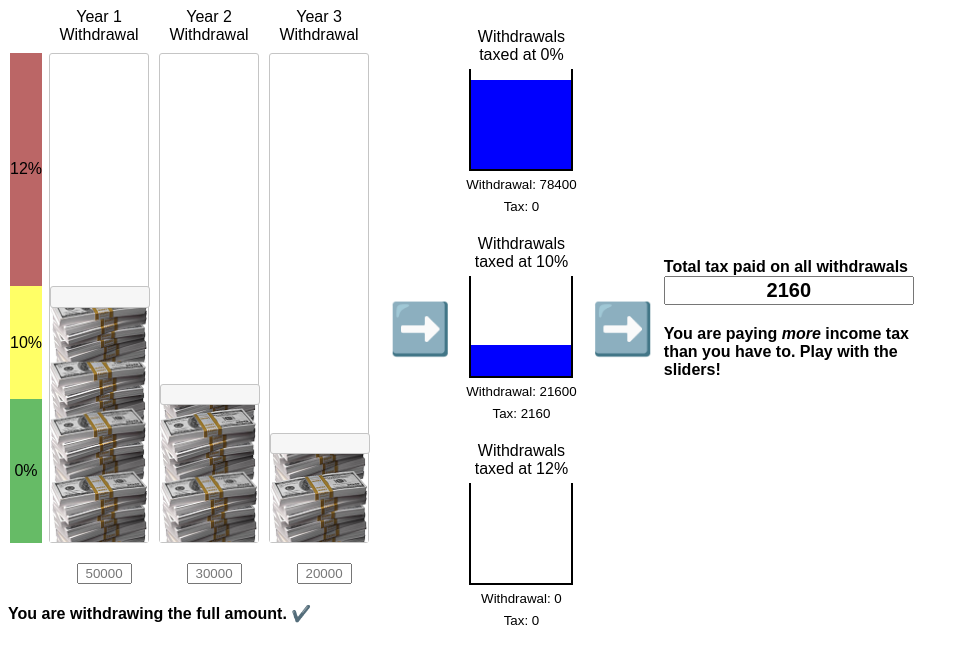
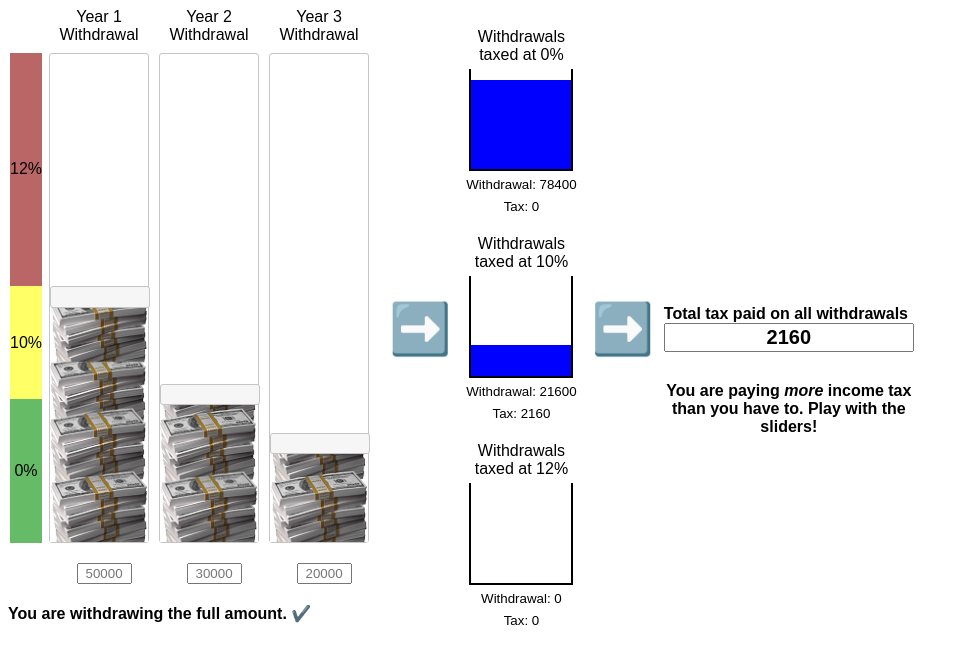
Before and after one commit to goat000/maybefire, a plain HTML site: page jquery-ui-exercise1.html in a window 1280 px wide. Shown: the whole page, without its empty margins (0-968 px from the left). Drawn offline with nearby package versions, Linux system fonts and the light colour scheme.

Commit message:
Clean up formatting of results column

```diff
--- a/jquery-ui-exercise1.html
+++ b/jquery-ui-exercise1.html
@@ -131,14 +131,13 @@
         div.results {
             width:250px;
             display: grid;
-            grid-template-rows: 1fr auto auto auto 1fr;
+            grid-template-rows: 1fr auto auto 1fr;
         }
 
         input.total-tax {
             box-sizing:border-box;
             width: 100%;
             text-align: center;
-            margin-bottom: 20px;
         }
 
         div.arrow {
@@ -213,8 +212,7 @@
         <div class="results">
             <div style="grid-row: 2; font-weight:bold">Total tax paid on all withdrawals</div>
             <input type="text" id="total-tax" class="total-tax" style="grid-row: 3; font-weight:bold; font-size: 20px;" readonly/>
-            <div style="grid-row: 4; margin-bottom: 20px;  font-weight:bold;" id="min-tax-or-not"></div>
-        </div>
+            <div style="grid-row: 4; margin-top: 30px; font-weight:bold; text-align:center" id="min-tax-or-not"></div>
         </div>
     </div>
 
@@ -236,7 +234,7 @@
 
             const fullWithdrawalText = "You are withdrawing the full amount. ✔️";
             const partialWithdrawalText = "You are not withdrawing the full amount.<br>  Move the sliders until they add up to 100,000.";
-            const optimalTax = "You are paying the lowest possible amount of income tax. ✔️";
+            const optimalTax = "You are paying the lowest possible amount of income tax.  <div style='font-size: 25px'>You Win!✔️</div>";
             const suboptimalTax = "You are paying <em>more</em> income tax than you have to.  Play with the sliders!";
 
             function updateSliderHandles() {
```
